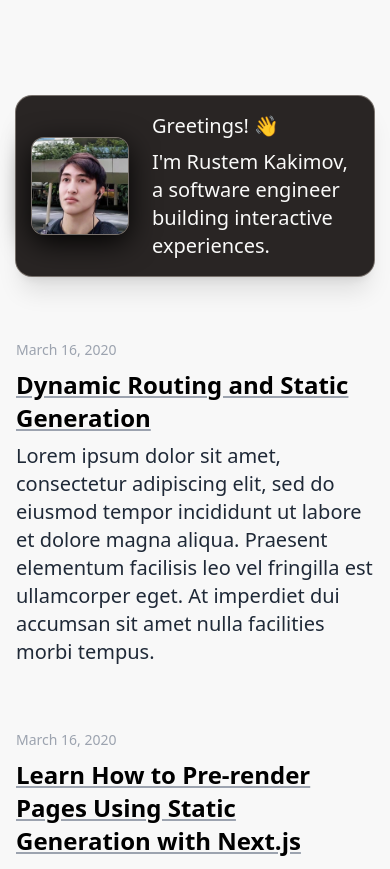
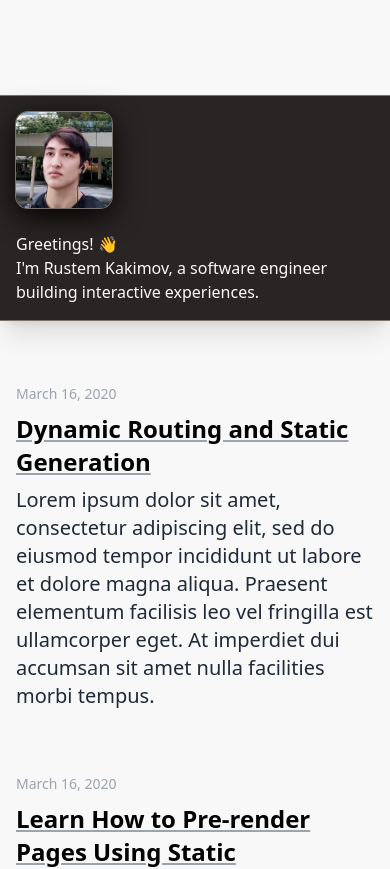
Before and after one commit to ruskakimov/kakimov.com, a Next.js app: page / in a window 390 px wide. Shown: the top 869 px of the page. Built offline with nearby package versions, Linux system fonts and the light colour scheme.

Commit message:
Style about for mobile

```diff
--- a/components/about.tsx
+++ b/components/about.tsx
@@ -1,7 +1,7 @@
 const About = () => {
   return (
-    <div className="p-4 bg-stone-800 rounded-2xl shadow-xl ring-1 ring-stone-500">
-      <div className="flex flex-row items-center gap-x-6">
+    <div className="p-4 bg-stone-800 -mx-4 sm:rounded-2xl shadow-xl ring-1 ring-stone-500">
+      <div className="flex flex-col sm:flex-row items-start gap-6">
         <img
           src="/assets/profile_pic.jpg"
           className="w-24 aspect-square rounded-xl ring-1 ring-stone-500 shadow-md shadow-black"
@@ -21,7 +21,7 @@ const About = () => {
 
 const Paragraph = ({ children }: { children: string }) => {
   return (
-    <p className="text-xl text-stone-50 font-medium mb-2 last-of-type:mb-0">
+    <p className="text-base sm:text-xl text-stone-50 font-medium sm:mb-2 last-of-type:mb-0">
       {children}
     </p>
   );
```
